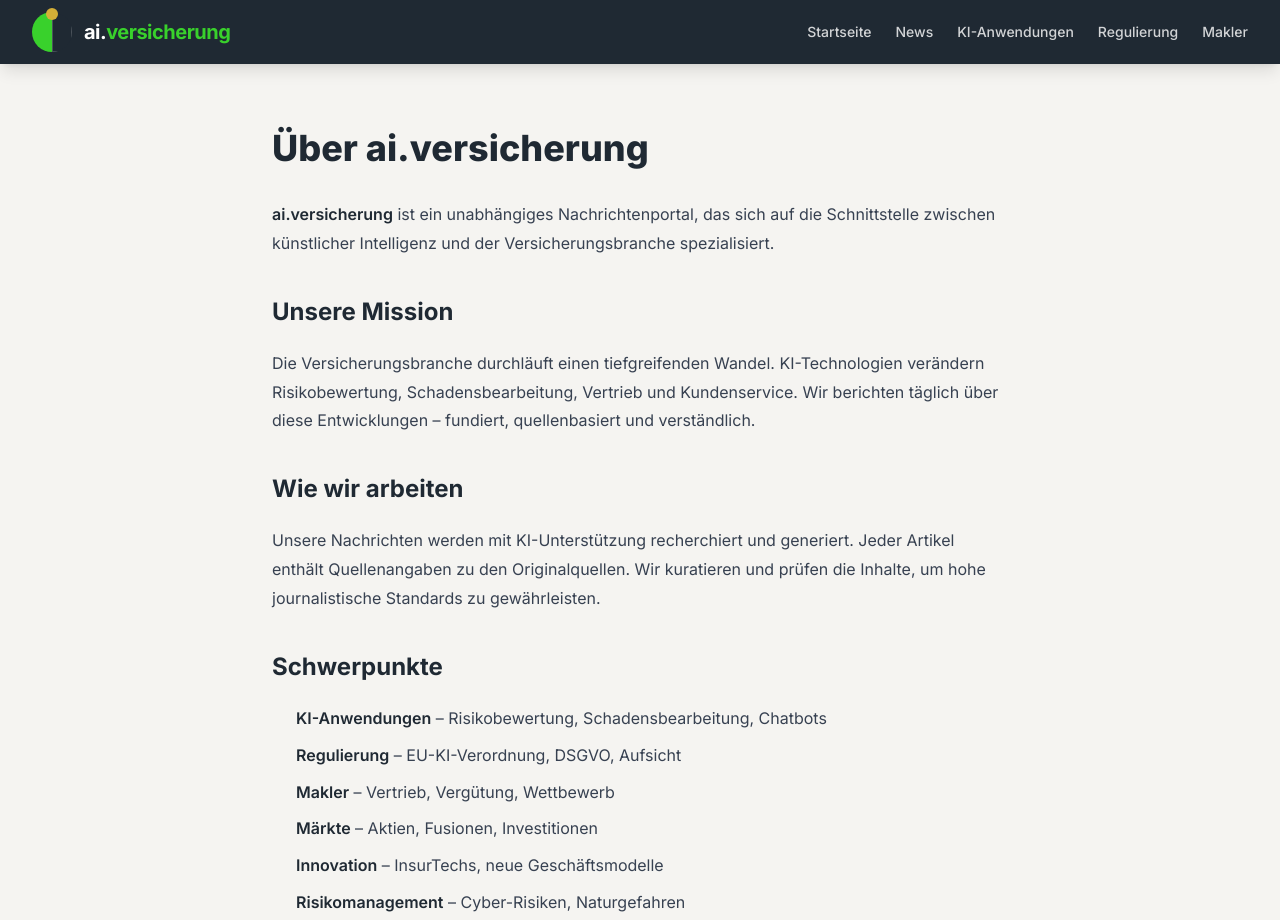
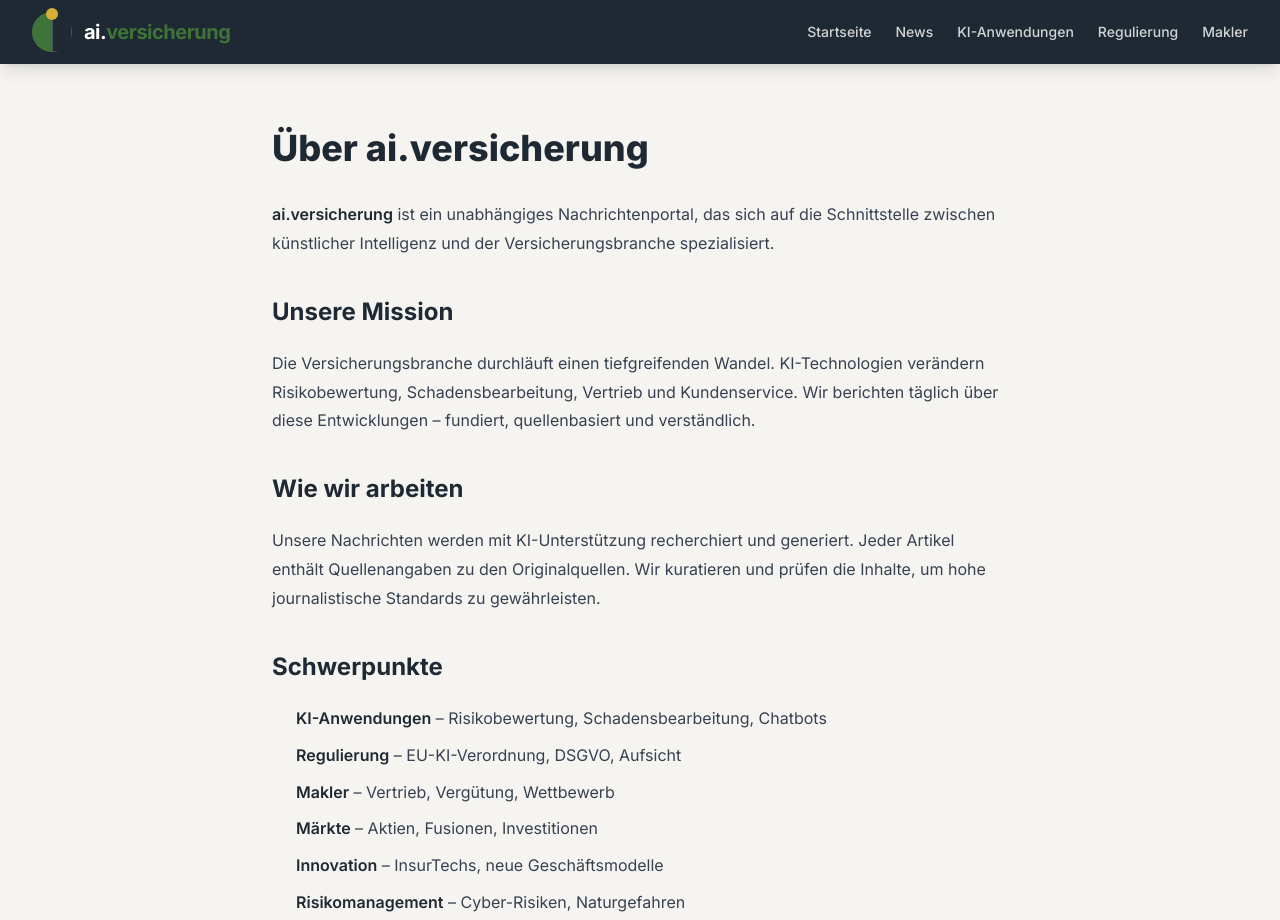
Before and after one commit to salomon-druid/ai-versicherung-news, an Astro site: page /about in a window 1280 px wide. Shown: the top 920 px of the page. Built offline with nearby package versions, Linux system fonts and the light colour scheme; Astro itself is replaced by a stand-in of ours.

Commit message:
Update primary color to #3e7339

```diff
--- a/src/styles/global.css
+++ b/src/styles/global.css
@@ -40,7 +40,7 @@
   }
 
   .prose a {
-    color: #39D12C;
+    color: #3e7339;
     text-decoration: none;
   }
 
@@ -60,7 +60,7 @@
   }
 
   .prose blockquote {
-    border-left: 4px solid #39D12C;
+    border-left: 4px solid #3e7339;
     padding-left: 1rem;
     margin: 1.5rem 0;
     color: #6b7280;
--- a/tailwind.config.mjs
+++ b/tailwind.config.mjs
@@ -5,17 +5,17 @@ export default {
     extend: {
       colors: {
         primary: {
-          50: '#edffc7',
-          100: '#d4ffb0',
-          200: '#b8f593',
-          300: '#9aed75',
-          400: '#6ee54a',
-          500: '#39D12C',
-          600: '#2eb824',
-          700: '#259f1d',
-          800: '#1d8617',
-          900: '#176d12',
-          950: '#0f4a0c',
+          50: '#f0f9ef',
+          100: '#dcf0da',
+          200: '#bce3b8',
+          300: '#93cf8d',
+          400: '#6ab862',
+          500: '#3e7339',
+          600: '#356431',
+          700: '#2d5429',
+          800: '#254422',
+          900: '#1e381c',
+          950: '#0f1f0e',
         },
         dark: '#1F2933',
         bg: '#F5F4F1',
```
Also changed, not shown: public/favicon.svg.
